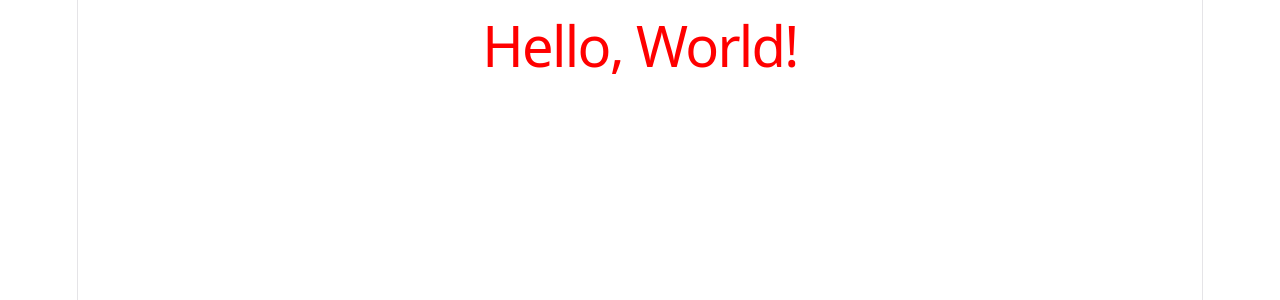
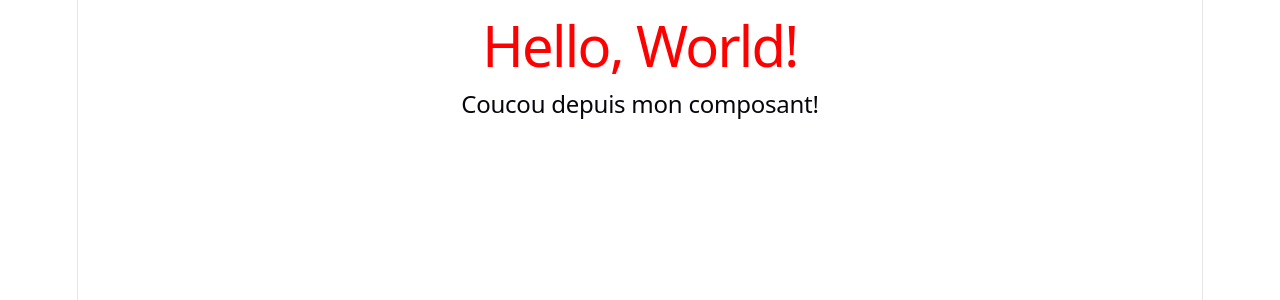
Before and after one commit to ngapsgeschaft/tuto-vue, a Vue app: page / in a window 1280 px wide. Shown: the top 300 px of the page. Built offline with nearby package versions, Linux system fonts and the light colour scheme.

Commit message:
feat(ui): Utilisation de MyComposant dans App.vue

```diff
--- a/src/App.vue
+++ b/src/App.vue
@@ -1,8 +1,11 @@
 <script setup lang="ts">
+import MyComposant from './components/MyComposant.vue';
+
 </script>
 
 <template>
   <h1>Hello, World!</h1>
+  <MyComposant />
 </template>
 
 <style scoped>
```
